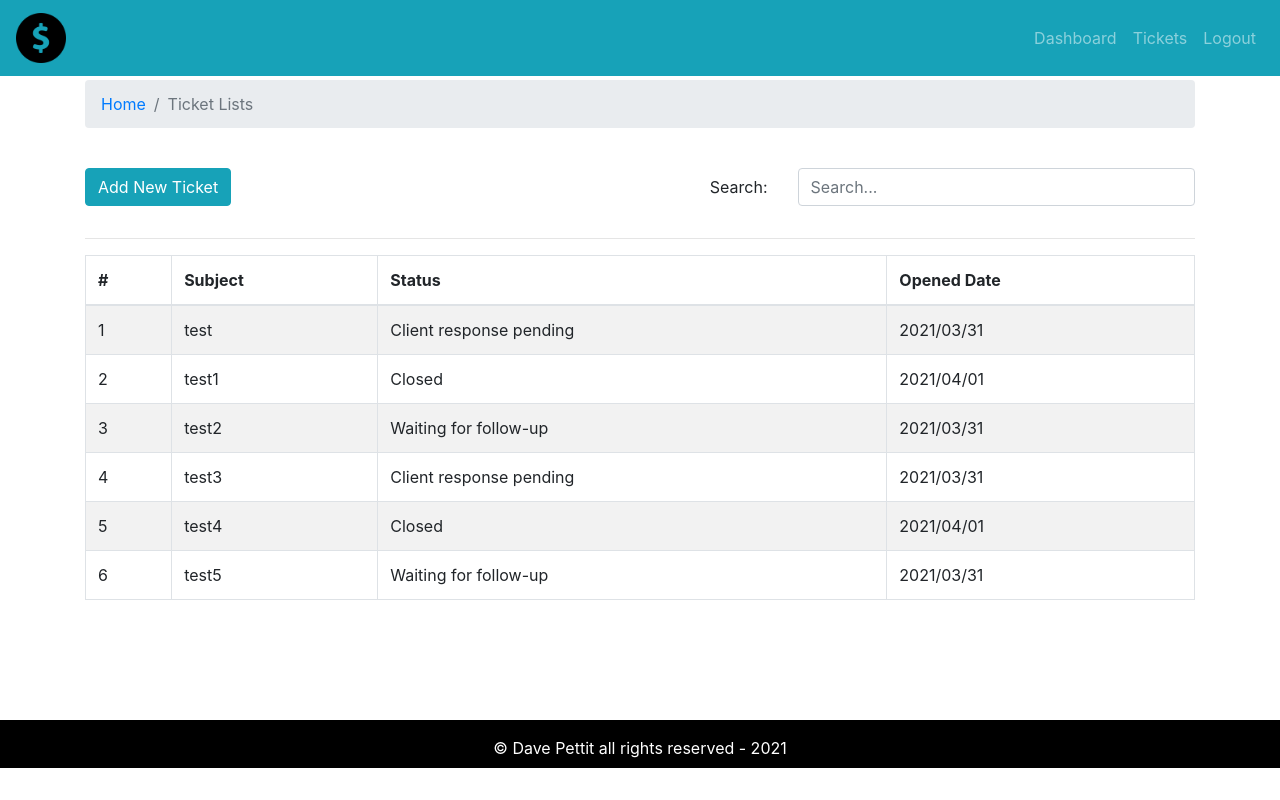
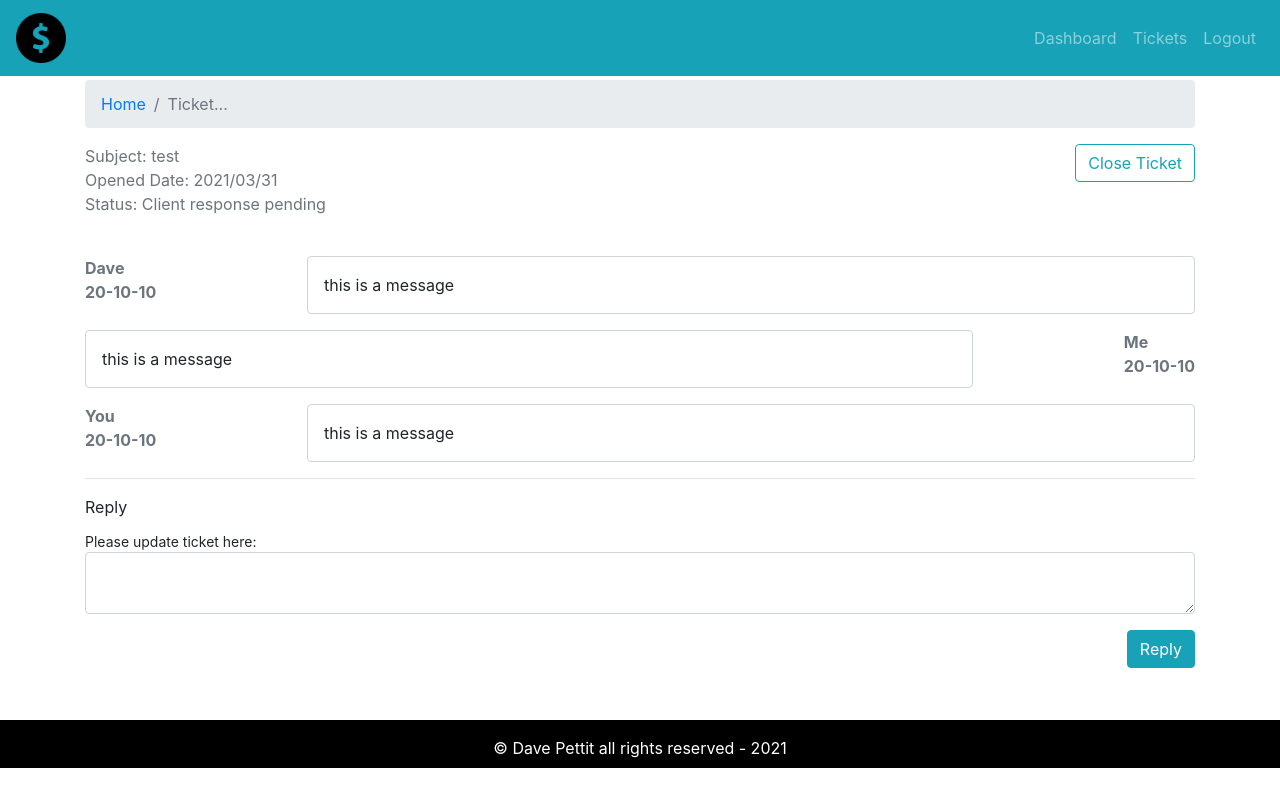
Before and after one commit to Dkpettit/crm-frontend, a React (Create React App) app: page / in a window 1280 px wide. Built offline with nearby package versions, Linux system fonts and the light colour scheme.

Commit message:
working on ticket page, left off at 48:18

```diff
--- a/src/App.js
+++ b/src/App.js
@@ -19,6 +19,7 @@
 
 import { Entry } from './pages/entry/Entry.page';
 import { TicketLists } from './pages/ticket-list/TicketList.page';
+import { Ticket } from './pages/ticket/Ticket.page';
 
 function App() {
   return (
@@ -27,7 +28,8 @@
       <DefaultLayout>
         {/* <Dashboard /> */}
         {/* <AddTicket /> */}
-        <TicketLists />
+        {/* <TicketLists /> */}
+        <Ticket />
       </DefaultLayout>
     </div>
   );
--- a/src/assets/data/dummy-tickets.json
+++ b/src/assets/data/dummy-tickets.json
@@ -3,7 +3,24 @@
         "id":1,
         "subject":"test",
         "status":"Client response pending",
-        "addedAt": "2021/03/31"
+        "addedAt": "2021/03/31",
+        "history": [
+            {
+                "date":"20-10-10",
+                "message":"this is a message",
+                "messageBy":"Dave"
+            },
+            {
+                "date":"20-10-10",
+                "message":"this is a message",
+                "messageBy":"Me"
+            },
+            {
+                "date":"20-10-10",
+                "message":"this is a message",
+                "messageBy":"You"
+            }
+        ]
     },
     {
         "id":2,
--- /dev/null
+++ b/src/components/message-history/MessageHistory.comp.js
@@ -0,0 +1,23 @@
+import React from "react";
+import PropTypes from 'prop-types';
+import "./message-history-style.css";
+
+export const MessageHistory = ({ msg }) =>
+{
+    if(!msg) return null;
+    return msg.map((row, index) =>
+    (
+        <div key={index} className="message-history mt-3">
+          <div className="send font-weight-bold text-secondary">
+              <div className="sender">{row.messageBy}</div>
+              <div className="date">{row.date}</div>
+          </div>
+          <div className="message">{row.message}</div>
+    </div>
+    ))
+
+};
+
+MessageHistory.propTypes = {
+    msg: PropTypes.array.isRequired
+}
--- /dev/null
+++ b/src/components/message-history/message-history-style.css
@@ -0,0 +1,18 @@
+.message-history {
+    display: flex;
+    flex-direction: row;
+    justify-content: space-between;
+}
+
+.message-history:nth-child(even) {
+    display: flex;
+    flex-direction: row-reverse;
+    justify-content: space-between;
+}
+
+.message {
+    padding: 1rem;
+    width: 80%;
+    border: 1px solid #ced4da;
+    border-radius: 0.25rem;
+}
--- /dev/null
+++ b/src/components/update-ticket/UpdateTicket.comp.js
@@ -0,0 +1,17 @@
+import React from "react";
+import { Form, Button } from 'react-bootstrap';
+
+export const UpdateTicket = () => {
+    return (
+      <Form>
+            <Form.Label>Reply</Form.Label>
+            <Form.Text>Please update ticket here:</Form.Text>
+        <Form.Control as="textarea" row="5" name="detail" />
+        <div className="text-right mt-3 mb-3">
+          <Button variant="info" type="submit">
+            Reply
+          </Button>
+        </div>
+      </Form>
+    );
+};
--- /dev/null
+++ b/src/pages/ticket/Ticket.page.js
@@ -0,0 +1,41 @@
+import React from 'react';
+import { Container, Row, Col, Button } from 'react-bootstrap';
+import { PageBreadcrumb } from "../../components/breadcrumb/Breadcrumb.comp";
+import tickets from '../../assets/data/dummy-tickets.json';
+import { MessageHistory } from '../../components/message-history/MessageHistory.comp';
+import { UpdateTicket } from '../../components/update-ticket/UpdateTicket.comp';
+
+const ticket = tickets[0];
+export const Ticket = () =>
+{
+    return (
+      <Container>
+        <Row>
+          <Col>
+            <PageBreadcrumb page={"Ticket..."} />
+          </Col>
+        </Row>
+        <Row>
+          <Col className="text-weight-bolder text-secondary">
+            <div className="subject">Subject: {ticket.subject}</div>
+            <div className="date">Opened Date: {ticket.addedAt}</div>
+            <div className="status">Status: {ticket.status}</div>
+          </Col>
+          <Col className="text-right">
+            <Button variant="outline-info">Close Ticket</Button>
+          </Col>
+        </Row>
+        <Row className="mt-4">
+          <Col>
+            <MessageHistory msg={ticket.history} />
+          </Col>
+        </Row>
+        <hr />
+        <Row>
+          <Col>
+            <UpdateTicket />
+          </Col>
+        </Row>
+      </Container>
+    );
+}
```
